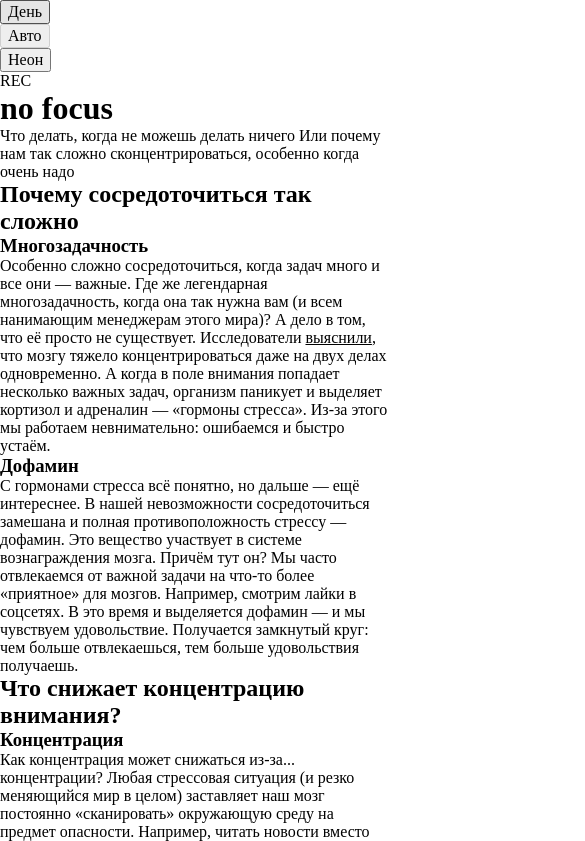
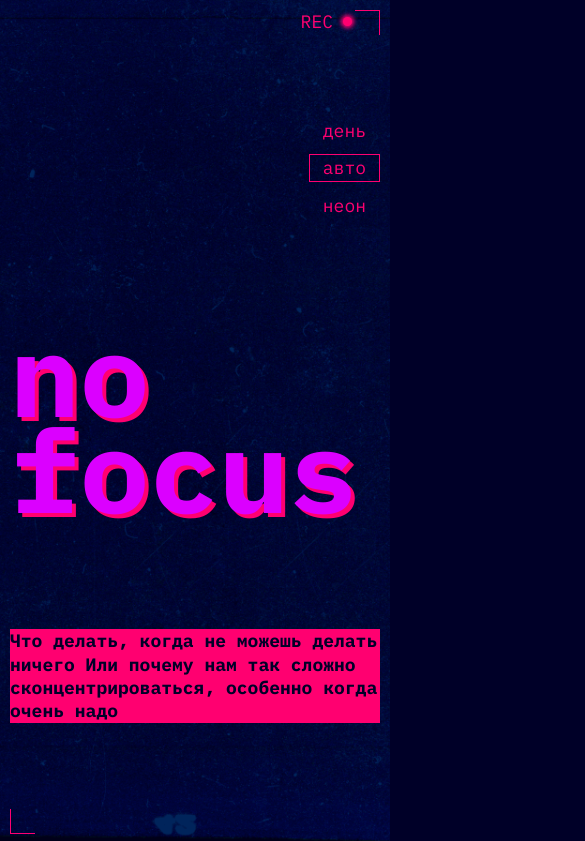
Before and after one commit to Egorassy/slozhno-sosredotochitsya-ad, a plain HTML site: page index.html in a window 390 px wide. Shown: the top 841 px of the page, 585 px wide, since content can reach past the window. Drawn offline with Linux system fonts and the light colour scheme.

Commit message:
Added dark theme and mobile layout

```diff
--- a/styles/style.css
+++ b/styles/style.css
@@ -1,5 +1,254 @@
-/* Основные стили проекта. Это стили для темы, которую вы верстаете первой. */
+.page {
+  min-height: 100vh;
+  color: var(--text-color);
+  font-family: var(--font-family);
+  font-size: var(--font-size);
+  line-height: var(--line-height);
+  background-color: var(--background-color);
+  background-image: var(--background-image);
+  background-position: center;
+  background-size: cover;
+  background-repeat: no-repeat;
+  background-attachment: fixed;
+}
 
-.page {
-  /* сохраните в разметке и стилях класс page у тега body. Он удобен, чтобы составлять селекторы для разных цветовых тем. */
+.decorated-zone {
+  position: relative;
 }
+
+.decorated-zone::before,
+.decorated-zone::after {
+  position: absolute;
+  width: 25px;
+  height: 25px;
+  content: "";
+  pointer-events: none;
+}
+
+.decorated-zone::before {
+  top: 10px;
+  right: 10px;
+  border-top: 1px solid var(--decoration-color);
+  border-right: 1px solid var(--decoration-color);
+}
+
+.decorated-zone::after {
+  bottom: 10px;
+  left: 10px;
+  border-bottom: 1px solid var(--decoration-color);
+  border-left: 1px solid var(--decoration-color);
+}
+
+.title-decor {
+  color: var(--accent-text-color);
+  background-color: var(--accent-color);
+}
+
+.header {
+  display: grid;
+  grid-template-columns: 1fr;
+  grid-template-rows: 1fr auto 1fr;
+  min-height: 668px;
+  height: 100vh;
+  padding: 10px;
+}
+
+.header__theme-menu {
+  grid-row: 1;
+  align-self: center;
+  justify-self: end;
+}
+
+.header__theme-menu-list {
+  display: flex;
+  flex-direction: column;
+  align-items: flex-end;
+  gap: 10px;
+}
+
+.header__theme-menu-button {
+  padding: 1px 13px;
+  border: 1px solid transparent;
+  color: var(--decoration-color);
+  font-family: inherit;
+  font-size: inherit;
+  font-weight: 400;
+  line-height: inherit;
+  text-transform: lowercase;
+  background-color: transparent;
+  cursor: pointer;
+}
+
+.header__theme-menu-button:hover {
+  border-color: color-mix(in srgb, currentColor 40%, transparent);
+}
+
+.header__theme-menu-button:focus {
+  outline: none;
+}
+
+.header__theme-menu-button:focus-visible {
+  border-bottom-color: currentColor;
+}
+
+.header__theme-menu-button_active {
+  border-color: currentColor;
+  pointer-events: none;
+}
+
+.header__rec {
+  position: absolute;
+  top: 10px;
+  right: 38px;
+  display: flex;
+  align-items: center;
+  gap: 10px;
+  color: var(--accent-color);
+  text-transform: uppercase;
+}
+
+.header__rec::after {
+  width: 9px;
+  height: 9px;
+  border-radius: 50%;
+  background-color: var(--accent-color);
+  box-shadow: 0 0 4px 2px var(--accent-color);
+  content: "";
+}
+
+.header__title {
+  grid-row: 2;
+  align-self: center;
+  justify-self: start;
+  color: var(--title-color);
+  font-size: clamp(7.25rem, 7.0115rem + 1.0178vw, 7.5rem);
+  font-weight: 700;
+  line-height: 0.825;
+  text-shadow: 4px 4px 0 var(--accent-color);
+}
+
+.header__title span {
+  display: block;
+}
+
+.header__description {
+  grid-row: 3;
+  align-self: center;
+  width: 100%;
+  font-weight: 700;
+}
+
+.main {
+  display: grid;
+  gap: 50px;
+  padding: 40px 10px;
+}
+
+.section {
+  display: grid;
+  grid-template-columns: 1fr;
+  gap: 20px;
+}
+
+.section__title {
+  color: var(--section-title-color);
+  font-size: 18px;
+  font-weight: 700;
+  line-height: var(--line-height);
+}
+
+.section__content {
+  display: grid;
+  gap: 20px;
+}
+
+.section__subtitle {
+  font-size: 18px;
+  font-weight: 700;
+  line-height: var(--line-height);
+}
+
+.article {
+  display: grid;
+  align-content: start;
+  gap: 10px;
+}
+
+.article__title {
+  font-size: 18px;
+  font-weight: 700;
+  line-height: var(--line-height);
+}
+
+.article__title_regular {
+  font-weight: 400;
+}
+
+.article__text {
+  color: var(--text-color);
+  font-size: 18px;
+  font-weight: 400;
+  line-height: var(--line-height);
+}
+
+.text-link {
+  color: inherit;
+  text-decoration: none;
+  text-shadow: 2px 2px 0 var(--accent-color);
+}
+
+.text-link:hover {
+  border-bottom: 1px solid currentColor;
+}
+
+.text-link:focus {
+  outline: none;
+}
+
+.text-link:focus-visible {
+  outline: 1px solid currentColor;
+  outline-offset: 1px;
+}
+
+.gallery {
+  display: grid;
+  gap: 10px;
+}
+
+.gallery__title {
+  font-size: 18px;
+  font-weight: 700;
+  line-height: var(--line-height);
+}
+
+.gallery__list {
+  display: grid;
+  grid-template-columns: 1fr;
+  gap: 10px;
+}
+
+.gallery__item {
+  min-width: 0;
+}
+
+.gallery__image {
+  display: block;
+  width: 100%;
+  height: auto;
+}
+
+.footer {
+  display: grid;
+  place-items: center;
+  min-height: 668px;
+  height: 100vh;
+  padding: 10px;
+}
+
+.footer__title {
+  color: var(--title-color);
+  font-size: clamp(7.25rem, 7.0115rem + 1.0178vw, 7.5rem);
+  font-weight: 700;
+  line-height: 0.825;
+  text-shadow: 4px 4px 0 var(--accent-color);
+}
--- a/styles/variables.css
+++ b/styles/variables.css
@@ -1,4 +1,18 @@
-/*
-  Переменные для вашего проекта
-  и их переопределение под различные устройства
-*/
+:root {
+  color-scheme: dark;
+
+  --background-color: #000028;
+  --background-image: url("../images/cover-image-dark.png");
+
+  --text-color: #f1b2ce;
+  --accent-color: #ff0070;
+  --accent-text-color: #000028;
+
+  --title-color: #db00ff;
+  --section-title-color: #ff0070;
+  --decoration-color: #ff0070;
+
+  --font-family: "IBM Plex mono", monospace;
+  --font-size: 18px;
+  --line-height: 1.3;
+}
```
